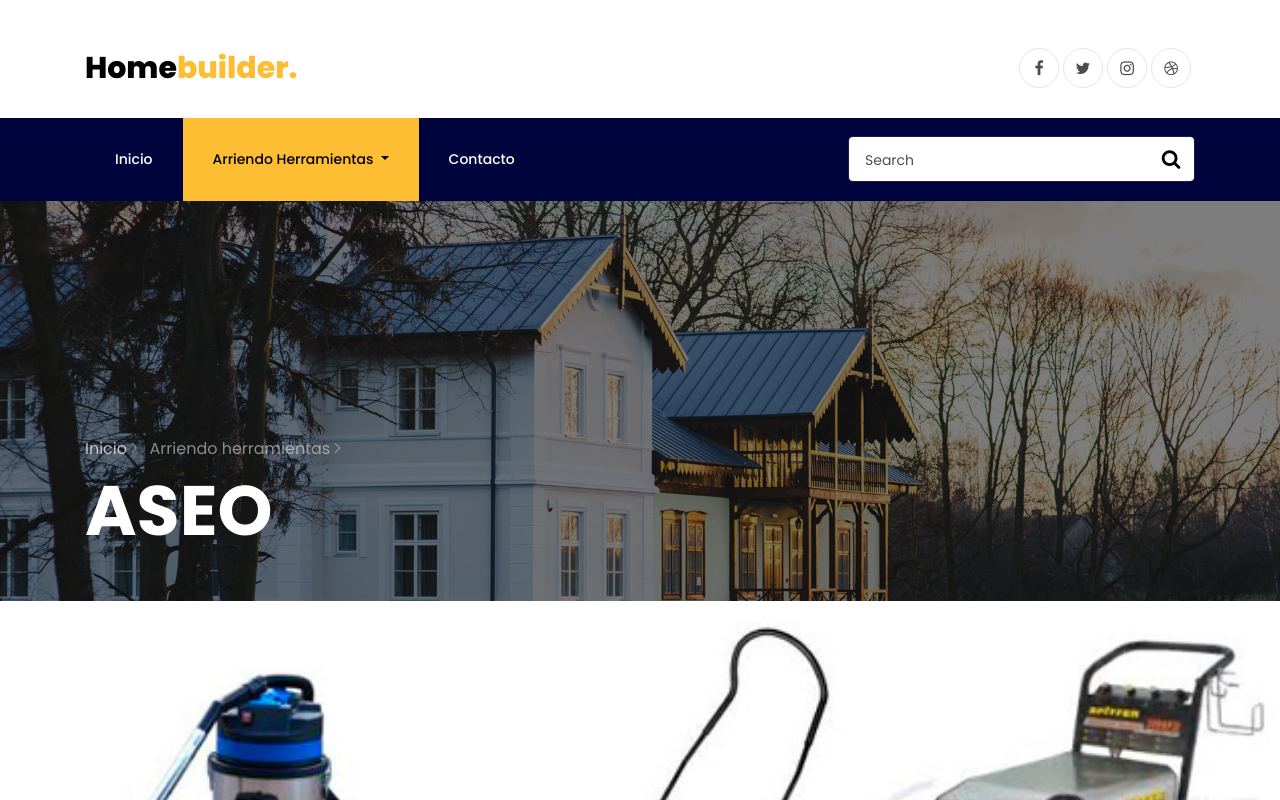
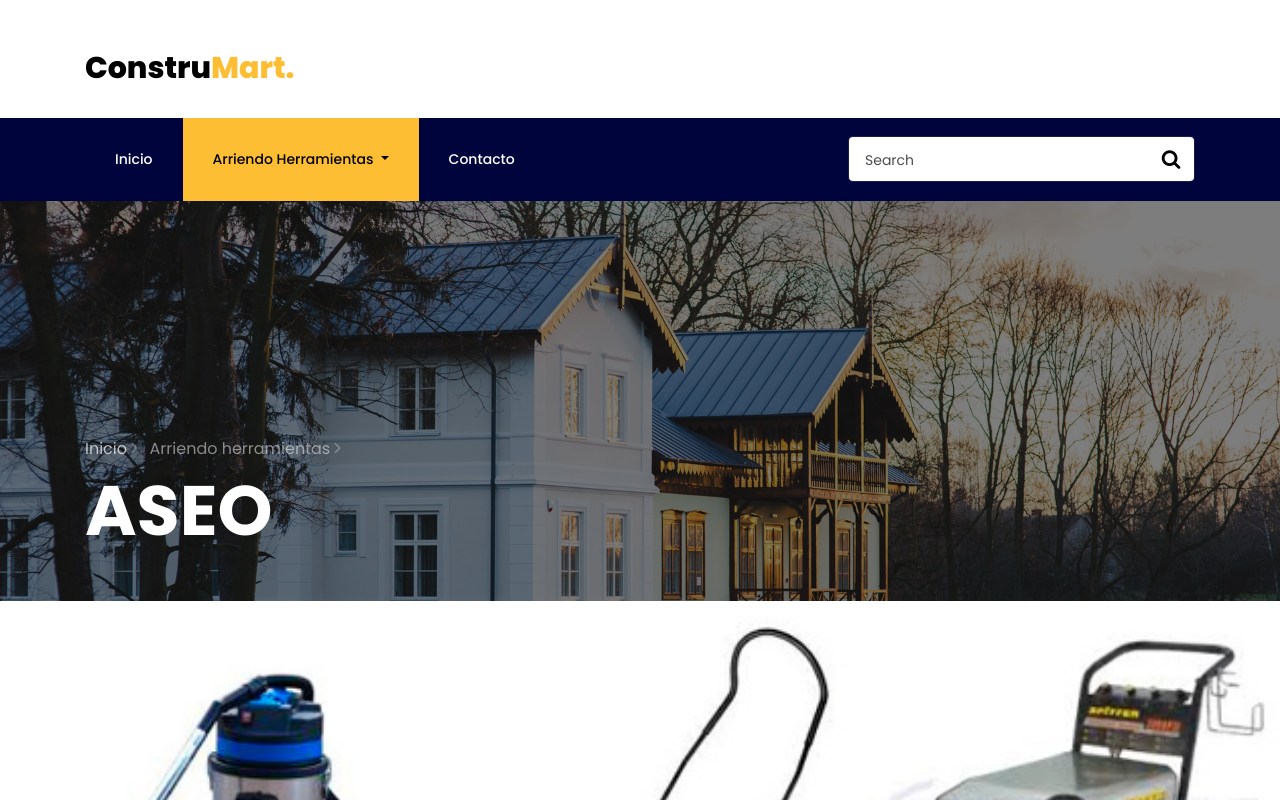
Before and after one commit to OscarBlaazz/ArriendoHerramientasPHP, a plain HTML site: page aseo.html in a window 1280 px wide. Shown: the top 800 px of the page. Drawn offline with Linux system fonts and the light colour scheme; some packages are replaced by stand-ins of ours; no server answers; files whose address does not match are found by name.

Commit message:
Update aseo.html

```diff
--- a/aseo.html
+++ b/aseo.html
@@ -1,7 +1,7 @@
 <!DOCTYPE html>
 <html lang="en">
   <head>
-    <title>Home Builder - Free Bootstrap 4 Template by Colorlib</title>
+    <title>Arriendo herramientas - Aseo</title>
     <meta charset="utf-8">
     <meta name="viewport" content="width=device-width, initial-scale=1, shrink-to-fit=no">
 
@@ -24,22 +24,12 @@
   <body>
 
     <div class="container pt-5">
-			<div class="row justify-content-between">
-				<div class="col">
-					<a class="navbar-brand" href="index.html">Home<span>builder.</span></a>
-				</div>
-				<div class="col d-flex justify-content-end">
-					<div class="social-media">
-		    		<p class="mb-0 d-flex">
-		    			<a href="#" class="d-flex align-items-center justify-content-center"><span class="fa fa-facebook"><i class="sr-only">Facebook</i></span></a>
-		    			<a href="#" class="d-flex align-items-center justify-content-center"><span class="fa fa-twitter"><i class="sr-only">Twitter</i></span></a>
-		    			<a href="#" class="d-flex align-items-center justify-content-center"><span class="fa fa-instagram"><i class="sr-only">Instagram</i></span></a>
-		    			<a href="#" class="d-flex align-items-center justify-content-center"><span class="fa fa-dribbble"><i class="sr-only">Dribbble</i></span></a>
-		    		</p>
-	        </div>
-				</div>
-			</div>
-		</div>
+        <div class="row justify-content-between">
+            <div class="col">
+                <a class="navbar-brand" href="index.html">Constru<span>Mart.</span></a>
+            </div>
+        </div>
+    </div>
 		<nav class="navbar navbar-expand-lg navbar-dark ftco_navbar bg-dark ftco-navbar-light" id="ftco-navbar">
 	    <div class="container">
 
```
